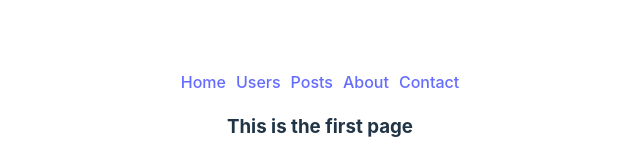
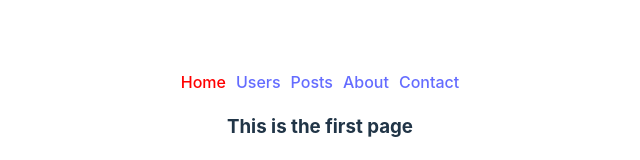
Before and after one commit to marufbroh/intro-to-react-router, a React (Vite) app: page / in a window 1280 px wide. Shown: the part 285-445 px from the top of the page, without its empty margins (320-960 px from the left). Built offline with nearby package versions, Linux system fonts and the light colour scheme.

Commit message:
active link added

```diff
--- /dev/null
+++ b/src/components/Header/Header.css
@@ -0,0 +1,3 @@
+.active{
+    color: red;
+}
--- a/src/components/Header/Header.jsx
+++ b/src/components/Header/Header.jsx
@@ -1,20 +1,39 @@
 import React from 'react';
 import { Link, NavLink } from 'react-router-dom';
-
+import './Header.css'
 const Header = () => {
     return (
         <nav style={{ display: 'flex', gap: '10px', justifyContent: 'center' }}>
-            <Link to="/">Home</Link>
-            <Link to="/users">Users</Link>
-            <Link to="/posts">Posts</Link>
-            <Link to="/about">About</Link>
-            <Link to="/contact">Contact</Link>
-
-            {/* <NavLink
-                to={"/contacts"}
-                style={({ isActive }) => isActive ? { color: 'red' } : ''}
+            <NavLink
+                to={"/"}
+                className={({ isActive }) => isActive ? "active" : ""}
             >
-            </NavLink> */}
+                Home
+            </NavLink>
+            <NavLink
+                to={"/users"}
+                className={({ isActive }) => isActive ? "active" : ""}
+            >
+                Users
+            </NavLink>
+            <NavLink
+                to={"/posts"}
+                className={({ isActive }) => isActive ? "active" : ""}
+            >
+                Posts
+            </NavLink>
+            <NavLink
+                to={"/about"}
+                className={({ isActive }) => isActive ? "active" : ""}
+            >
+                About
+            </NavLink>
+            <NavLink
+                to={"/contact"}
+                className={({ isActive }) => isActive ? "active" : ""}
+            >
+                Contact
+            </NavLink>
         </nav>
     );
 };
```
